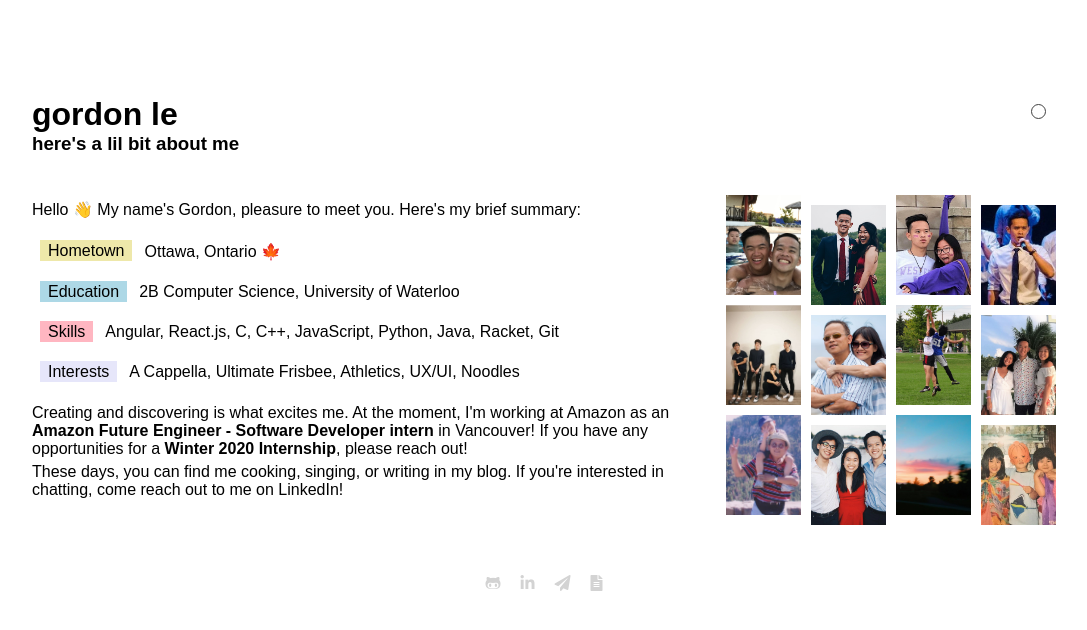
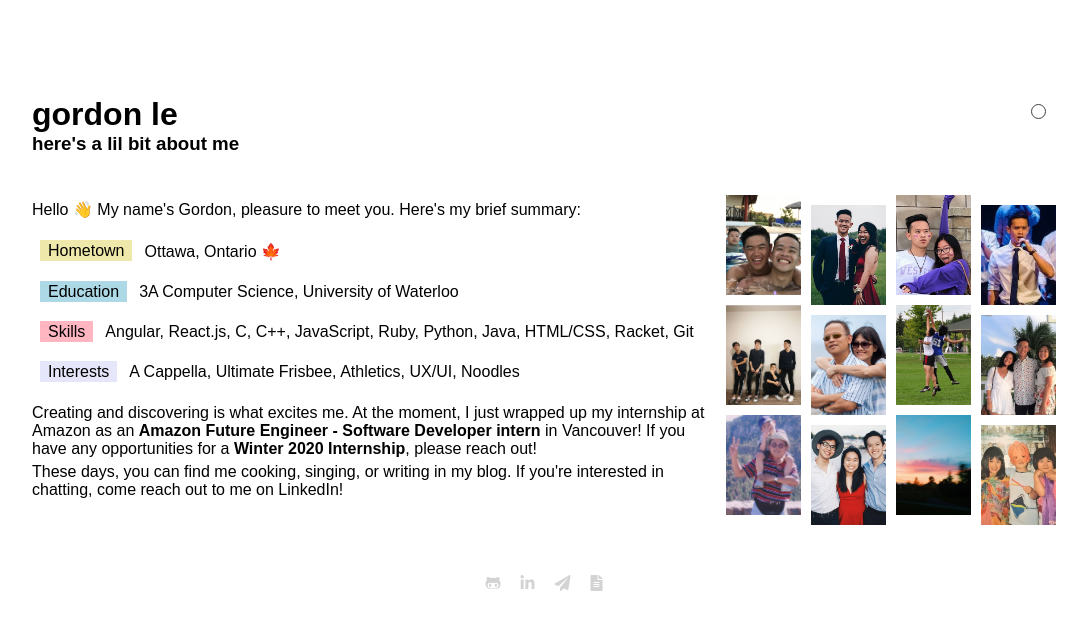
Before and after one commit to gordonle/Gordon-Le-Personal-Website, an Angular app: page /me in a window 1280 px wide. Shown: the top 630 px of the page, without its empty margins (96-1183 px from the left). Built offline with nearby package versions, Linux system fonts and the light colour scheme; a web font is replaced by a local one.

Commit message:
quick update

```diff
--- a/src/app/components/about/about.component.html
+++ b/src/app/components/about/about.component.html
@@ -13,18 +13,18 @@
                 </tr>
                 <tr data-style-info [ngClass]="isMobile ? 'mobileDesc' : 'desktopDesc'">
                     <td><div data-style-subtitle="education">Education</div></td>
-                    <td>2B Computer Science, University of Waterloo</td>
+                    <td>3A Computer Science, University of Waterloo</td>
                 </tr>
                 <tr data-style-info [ngClass]="isMobile ? 'mobileDesc' : 'desktopDesc'">
                     <td><div data-style-subtitle="skills">Skills</div></td>
-                    <td>Angular, React.js, C, C++, JavaScript, Python, Java, Racket, Git</td>
+                    <td>Angular, React.js, C, C++, JavaScript, Ruby, Python, Java, HTML/CSS, Racket, Git</td>
                 </tr>
                 <tr data-style-info [ngClass]="isMobile ? 'mobileDesc' : 'desktopDesc'">
                     <td><div data-style-subtitle="interests">Interests</div></td>
                     <td>A Cappella, Ultimate Frisbee, Athletics, UX/UI, Noodles</td>
                 </tr>
             </table>
-            <p>Creating and discovering is what excites me. At the moment, I'm working at Amazon as an <b>Amazon
+            <p>Creating and discovering is what excites me. At the moment, I just wrapped up my internship at Amazon as an <b>Amazon
                 Future Engineer - Software Developer intern</b> in Vancouver! If you have any opportunities for a
                 <b>Winter 2020 Internship</b>, please reach out!
             </p>
```
Also changed, not shown: 1 other file (tests, documents, lock files or other folders).
